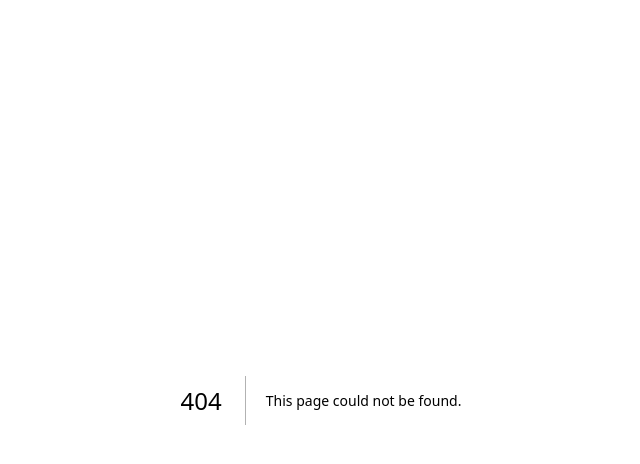
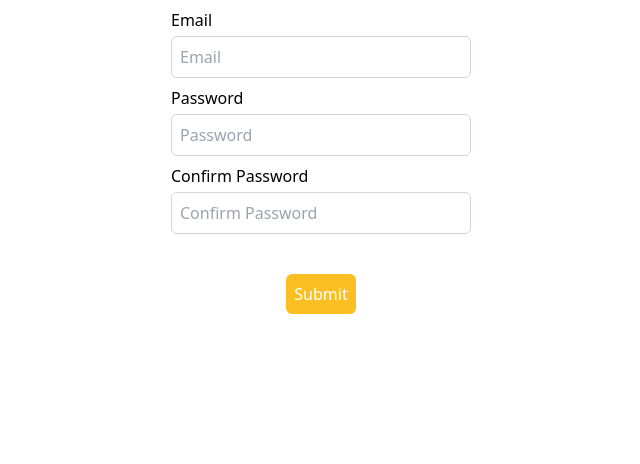
Before and after one commit to DoyunH/nextJsPractice, a Next.js app: page /signup in a window 1280 px wide. Before the commit this address had no page. Shown: the top 464 px of the page, without its empty margins (319-959 px from the left). Built offline with nearby package versions, Linux system fonts and the light colour scheme.

Commit message:
feature: Sign up form finish

```diff
--- a/pages/login.tsx
+++ b/pages/login.tsx
@@ -68,8 +68,20 @@ export default function LoginPage() {
             {message}
           </p>
         </div>
-        <div>
+        {/* <div>
           <button onClick={handleGoogleLogin}>Sign in with Google</button>
+        </div> */}
+        <div className="mt-10">
+          {/* sign-up link */}
+          <p className="text-center">
+            Don&apos;t have an account?{" "}
+            <a
+              href="/signup"
+              className="text-blue-500 hover:text-blue-700 transition-colors duration-300 ease-in-out"
+            >
+              Sign up
+            </a>
+          </p>
         </div>
       </div>
     </>
--- /dev/null
+++ b/pages/signup.tsx
@@ -0,0 +1,69 @@
+import React, { useState } from "react";
+
+const Signup = () => {
+  const [email, setEmail] = useState("");
+  const [password, setPassword] = useState("");
+  const [confirmPassword, setConfirmPassword] = useState("");
+
+  const handleSignUpSubmit = async (e: React.FormEvent<HTMLFormElement>) => {
+    // check confirm password
+    if (password !== confirmPassword) {
+      alert("Passwords do not match");
+      return;
+    }
+    e.preventDefault();
+    await fetch("/api/signup", {
+      method: "POST",
+      headers: { "Content-Type": "application/json" },
+      body: JSON.stringify({ email, password }),
+    });
+  };
+
+  return (
+    <div>
+      <form
+        onSubmit={handleSignUpSubmit}
+        className="flex flex-col justify-center items-center"
+      >
+        <div className="flex flex-col align-middle">
+          <p className="mt-2 mb-1 text-left ">Email</p>
+          <input
+            type="email"
+            placeholder="Email"
+            value={email}
+            onChange={(e) => setEmail(e.target.value)}
+            className=" p-2 border border-gray-300 rounded-md min-w-[300px]"
+          />
+        </div>
+        <div className="flex flex-col align-middle">
+          <p className="mt-2 mb-1 text-left ">Password</p>
+          <input
+            type="password"
+            placeholder="Password"
+            value={password}
+            onChange={(e) => setPassword(e.target.value)}
+            className="p-2 border border-gray-300 rounded-md min-w-[300px]"
+          />
+        </div>
+        <div className="flex flex-col align-middle">
+          <p className="mt-2 mb-1 text-left ">Confirm Password</p>
+          <input
+            type="password"
+            placeholder="Confirm Password"
+            value={confirmPassword}
+            onChange={(e) => setConfirmPassword(e.target.value)}
+            className="mb-10 p-2 border border-gray-300 rounded-md min-w-[300px]"
+          />
+        </div>
+        <button
+          type="submit"
+          className="mb-2 p-2 bg-amber-400 text-white rounded-md"
+        >
+          Submit
+        </button>
+      </form>
+    </div>
+  );
+};
+
+export default Signup;
```
